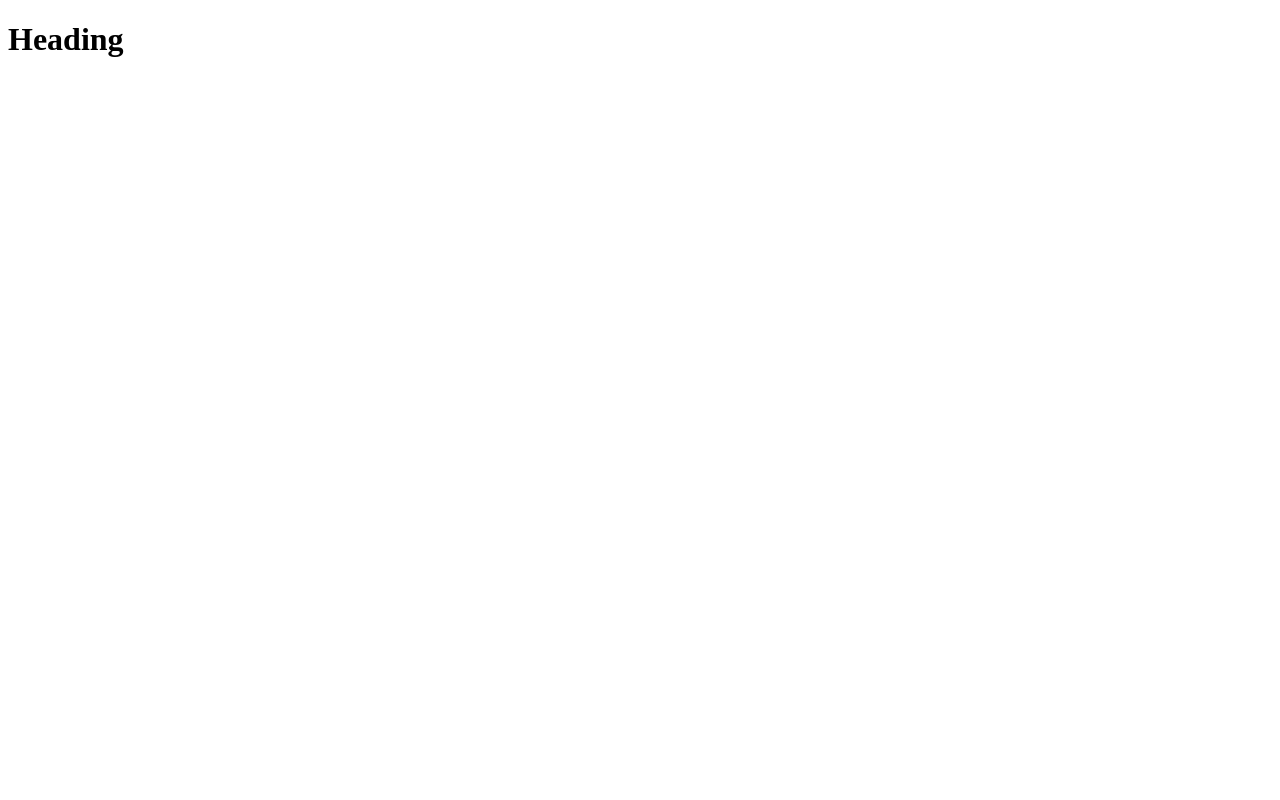
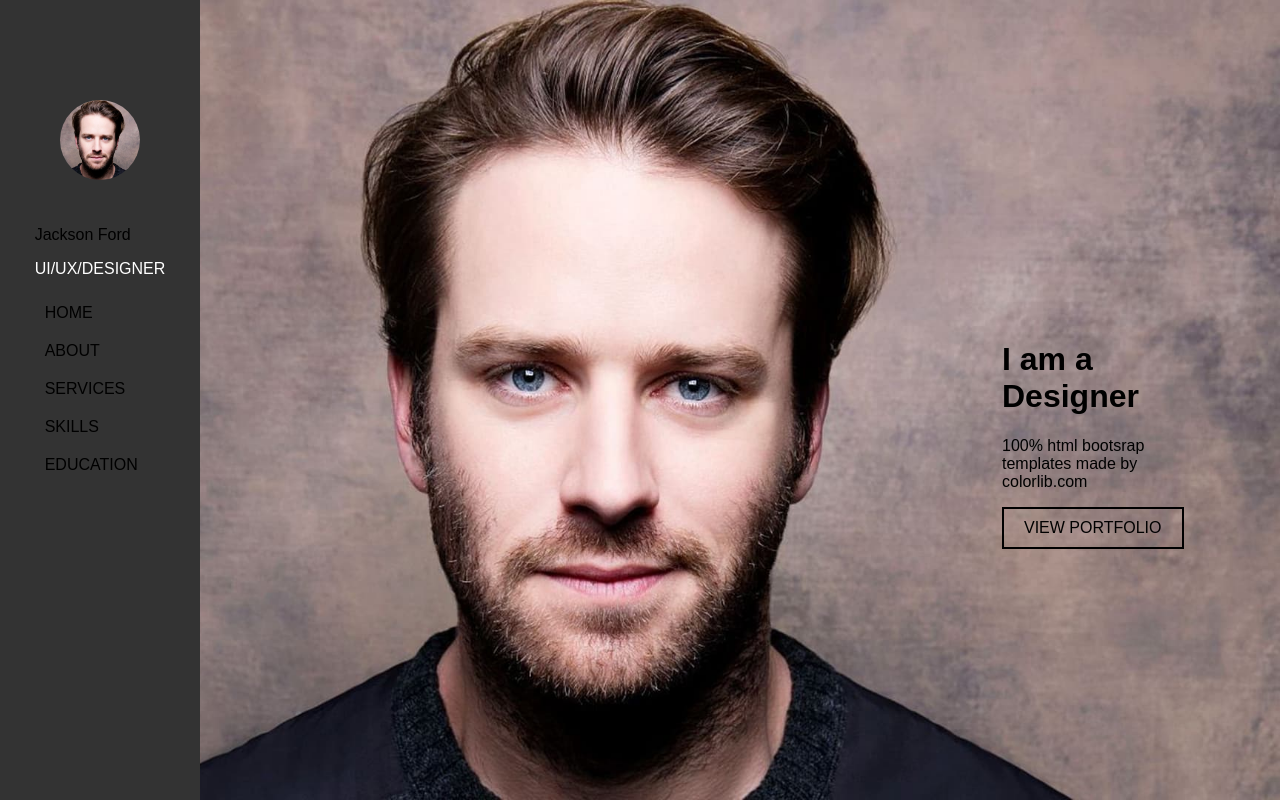
Before and after one commit to Kenny-jnr/mi449-c4, a plain HTML site: page index.html in a window 1280 px wide. Drawn offline with Linux system fonts and the light colour scheme.

Commit message:
completed challenge

```diff
--- a/index.html
+++ b/index.html
@@ -1,14 +1,32 @@
 <!DOCTYPE html>
 <html lang="en">
-  <head>
+<head>
     <meta charset="UTF-8">
     <meta name="viewport" content="width=device-width, initial-scale=1.0">
-    <meta http-equiv="X-UA-Compatible" content="ie=edge">
-    <title>Title</title>
+    <title>Your Website Title</title>
     <link rel="stylesheet" href="screen.css">
-  </head>
-  <body>
-    <h1>Heading</h1>
-    <script src="index.js"></script>
-  </body>
+</head>
+<body>
+    <div class="menu">
+        <div class="menu-profile">
+            <img src="images/c4-image.jpg" alt="Profile Image">
+        </div>
+        <ul>
+            <P class="name">Jackson Ford</P>
+            <p class="role">UI/UX/DESIGNER</p>
+            <li><a href="#">HOME</a></li>
+            <li><a href="#">ABOUT</a></li>
+            <li><a href="#">SERVICES</a></li>
+            <li><a href="#">SKILLS</a></li>
+            <li><a href="#">EDUCATION</a></li>
+        </ul>
+    </div>
+    <div class="content">
+        <div class="heading">
+          <h1>I am a Designer</h1>
+          <p>100% html bootsrap templates made by colorlib.com</p>
+          <button class="portfolio">VIEW PORTFOLIO</button>
+        </div>
+    </div>
+</body>
 </html>
--- a/screen.css
+++ b/screen.css
@@ -1 +1,91 @@
-/* Add screen styles below */
+body {
+    margin: 0;
+    padding: 0;
+    font-family: Arial, sans-serif;
+    background-image: url('images/c4-image.jpg');
+    background-size: cover;
+    background-position: center;
+    background-attachment: fixed;
+}
+
+.heading {
+    margin-top: 300px;
+    margin-right: 50px;
+    width: 20%;
+    float: right;
+}
+
+.portfolio {
+    background-color: transparent;
+    border: 2px solid black;
+    color: black;
+    padding: 10px 20px;
+    font-size: 16px;
+    cursor: pointer;
+}
+
+.portfolio:hover {
+    background-color: rgba(0, 0, 0, 0.1);
+}
+
+.menu {
+    position: fixed;
+    top: 0;
+    left: 0;
+    height: 100%;
+    width: 200px;
+    background-color: #333;
+    color: #fff;
+    display: flex;
+    flex-direction: column;
+    align-items: center;
+    gap: 10px;
+}
+
+.name {
+    color: black;
+}
+
+.role {
+    color: white;
+}
+
+.menu ul {
+    list-style-type: none;
+    padding: 0;
+    margin: 20px 0;
+}
+
+.menu ul li {
+    padding: 10px;
+}
+
+.menu ul li a {
+    color: black;
+    text-decoration: none;
+}
+
+.menu ul li a:hover {
+    color: blue;
+    text-decoration: none;
+}
+
+
+.menu-profile {
+    margin-top: 100px;
+    width: 80px;
+    height: 80px;
+    border-radius: 50%;
+    overflow: hidden;
+}
+
+.menu-profile img {
+    width: 100%;
+    height: 100%;
+    object-fit: cover;
+}
+
+.content {
+    margin-left: 200px; /* Adjust to match menu width */
+    padding: 20px; /* Add padding to content area */
+}
```
Also changed, not shown: images/c4-image.jpg (added).
